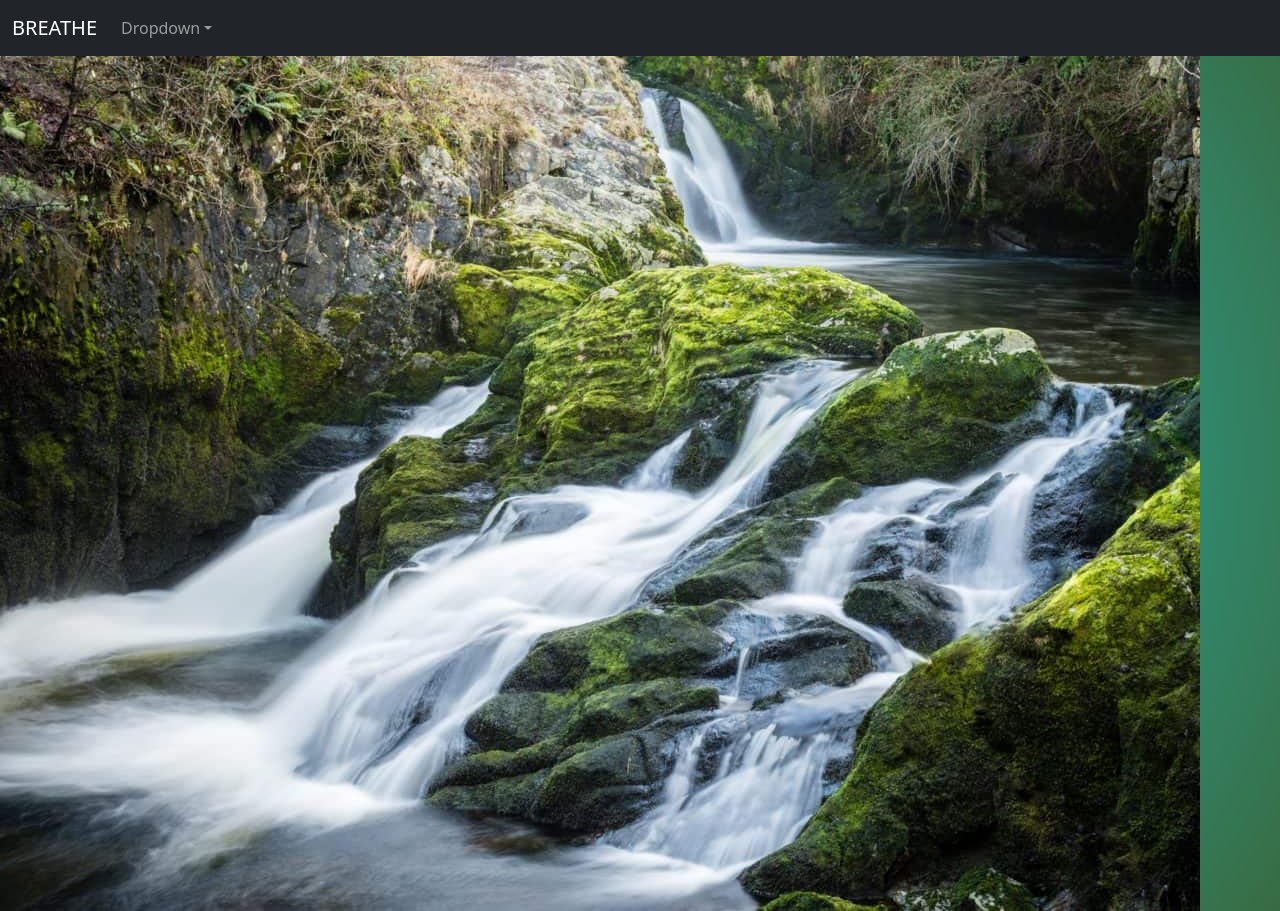
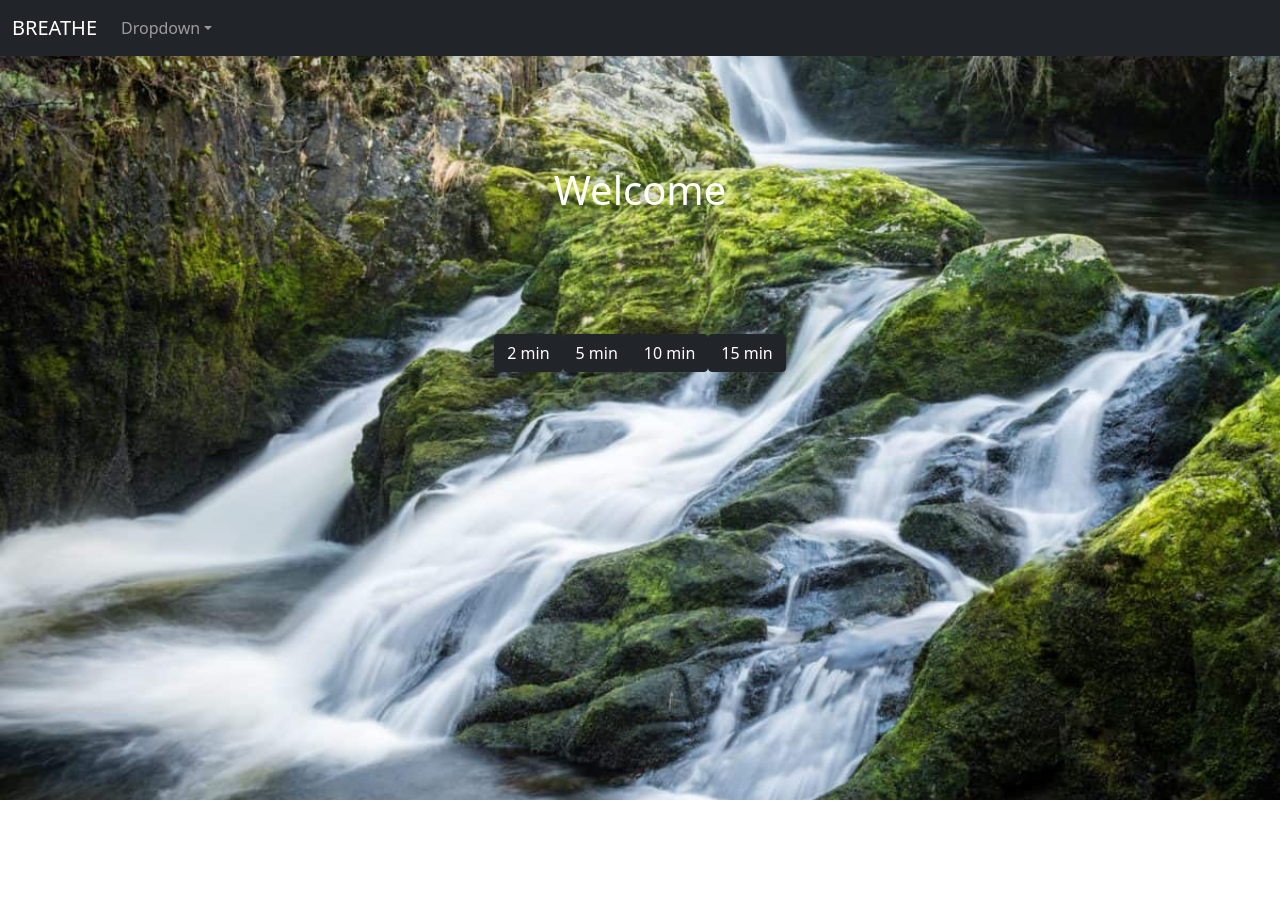
Before and after one commit to vitoriaroas/meditation-app, a React (Create React App) app: page / in a window 1280 px wide. After the commit the page ends 800 px from the top, so only its background shows below. Built offline with nearby package versions, Linux system fonts and the light colour scheme.

Commit message:
added a sound

```diff
--- a/package.json
+++ b/package.json
@@ -8,6 +8,7 @@
     "@testing-library/user-event": "^12.1.10",
     "bootstrap": "^5.0.1",
     "react": "^17.0.2",
+    "react-bootstrap": "^1.6.0",
     "react-dom": "^17.0.2",
     "react-router-dom": "^5.2.0",
     "react-scripts": "4.0.3",
--- a/public/index.html
+++ b/public/index.html
@@ -24,7 +24,7 @@
       work correctly both with client-side routing and a non-root public URL.
       Learn how to configure a non-root public URL by running `npm run build`.
     -->
-    <title>React App</title>
+    <title>Mindful Space</title>
   </head>
   <body>
     <noscript>You need to enable JavaScript to run this app.</noscript>
--- a/src/App.css
+++ b/src/App.css
@@ -9,8 +9,17 @@ body {
 }
 
 .container {
-  min-height: 80vh;
+  margin: 100px;
+  padding: 10px;
+  height: 100%;
+  width: 100%;
   display: flex;
-  flex-direction: column;
   justify-content: center;
+  align-items: center;
+  color: white;
 }
+body {
+  background-image: url('./img/stream.jpg');
+  background-position: center center;
+  background-size: cover;
+}
--- a/src/App.js
+++ b/src/App.js
@@ -6,7 +6,6 @@ import Home from './scenes/Home'
 import Login from './scenes/Login'
 import Signup from './scenes/Signup'
 import Header from './components/Header'
-import Stream from './img/stream.jpg'
 
 function App() {
   return (
@@ -16,10 +15,8 @@ function App() {
         <Switch>
           <Route path="/Login" component={Login} />
           <Route path="/Signup" component={Signup} />
-          <Route path="/Home" component={Home} />
+          <Route path="/" component={Home} />
         </Switch>
-        <img src={Stream} alt="Stream" />
-       {/* <Footer style={{ textAlign: 'center' }}>©2021 Created by Vitoria Roas</Footer>  */}
       </Router>
     </div>
   )
--- a/src/scenes/Home.jsx
+++ b/src/scenes/Home.jsx
@@ -1,7 +1,25 @@
 import React from 'react'
+import Button from 'react-bootstrap/Button'
 
 function Home() {
-  return <h1>Home</h1>
+  let audio = new Audio('/beach.mp3')
+
+  const start = () => {
+    audio.play()
+  }
+  return (
+    <>
+      <h1 class="container">Welcome</h1>
+      <div class="container">
+        <Button onClick={start} variant="dark">
+          2 min
+        </Button>{' '}
+        <Button variant="dark">5 min</Button>{' '}
+        <Button variant="dark">10 min</Button>{' '}
+        <Button variant="dark">15 min</Button>{' '}
+      </div>
+    </>
+  )
 }
 
 export default Home
```
Also changed, not shown: 2 other files (tests, documents, lock files or other folders).
